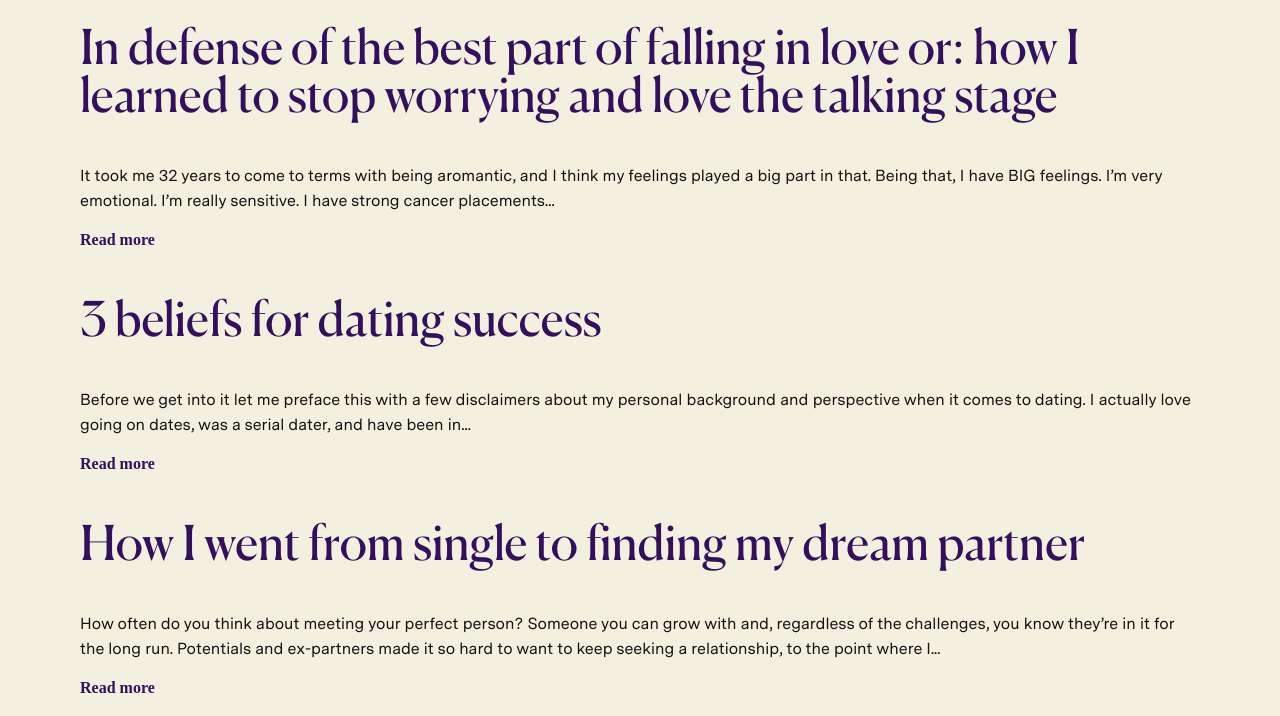
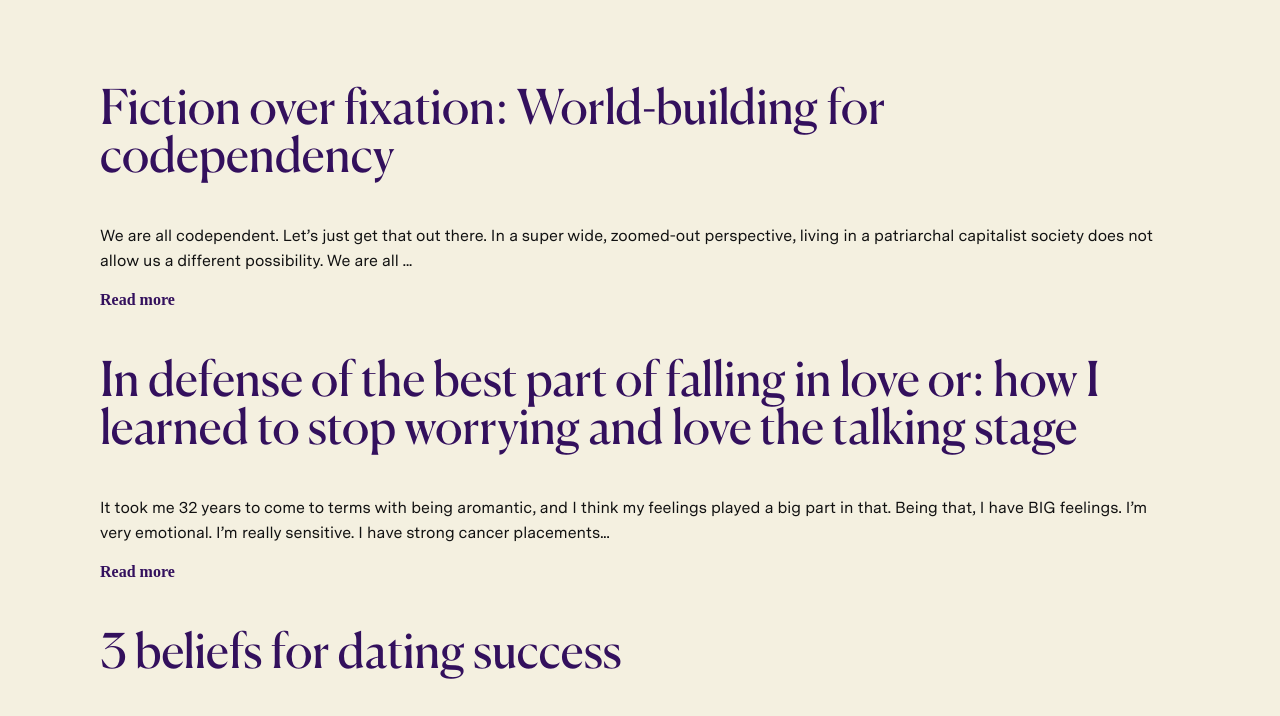
Before and after one commit to angelaestelle/nonsequitur, a plain HTML site: page index.html in a window 1280 px wide. Shown: the part 2329-3045 px from the top of the page. Drawn offline with Linux system fonts and the light colour scheme.

Commit message:
new blog post

```diff
--- a/index.html
+++ b/index.html
@@ -115,6 +115,25 @@
         </h1>
 
         <!-- EXCERPT, MOST RECENT TO OLDEST-->
+
+        <div class="landing-blog" id="blog">
+          <!-- EXCERPT, MOST RECENT TO OLDEST-->
+          <a href="https://nonsequiturworld.wordpress.com/2023/03/15/fiction-over-fixation-world-building-for-codependency/"
+          target="_blank">
+          <div class="excerpt">
+            <h2>
+              Fiction over fixation: World-building for codependency
+            </h2>
+
+            <p>
+              We are all codependent. Let’s just get that out there. In a super wide, zoomed-out perspective, living in a patriarchal capitalist society does not allow us a different possibility. We are all ...
+            </p>
+
+            <span class="read-more">
+              Read more
+            </span>
+          </div>
+        </a>
 
         <a href="https://nonsequiturworld.wordpress.com/2023/02/19/in-defense-of-the-best-part-of-falling-in-love-or-how-i-learned-to-stop-worrying-and-love-the-talking-stage/"
           target="_blank">
```
Also changed, not shown: blog.html (+16 -0 lines).
